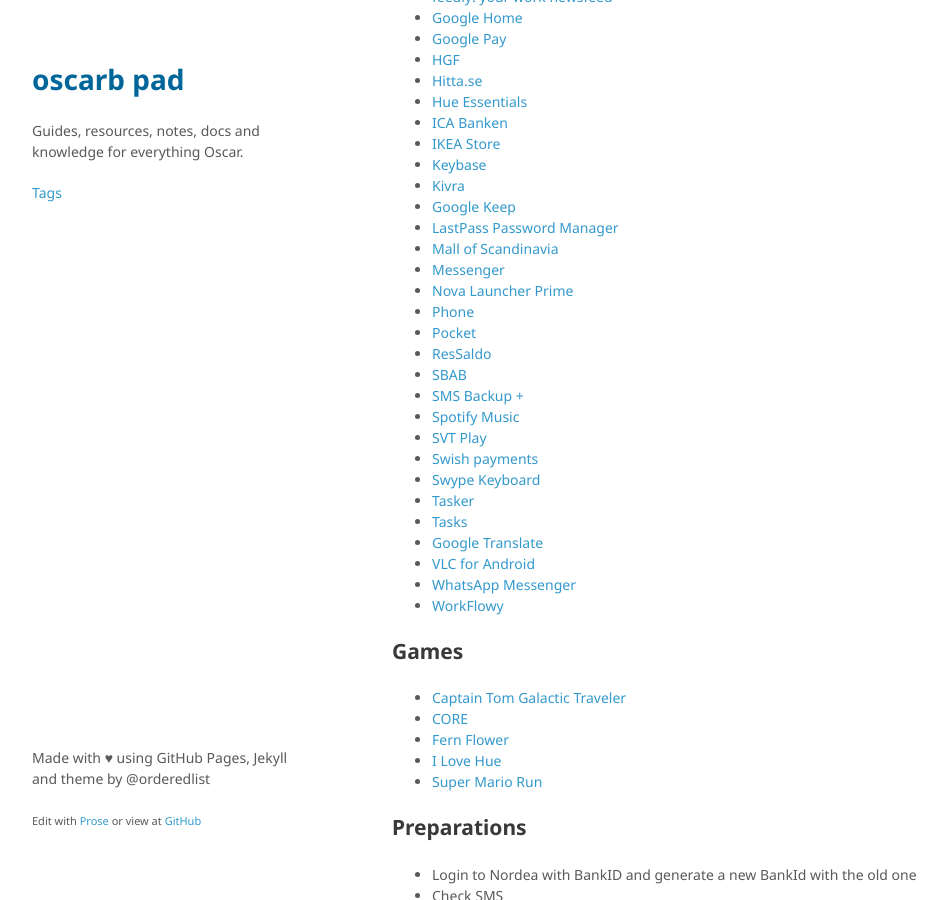
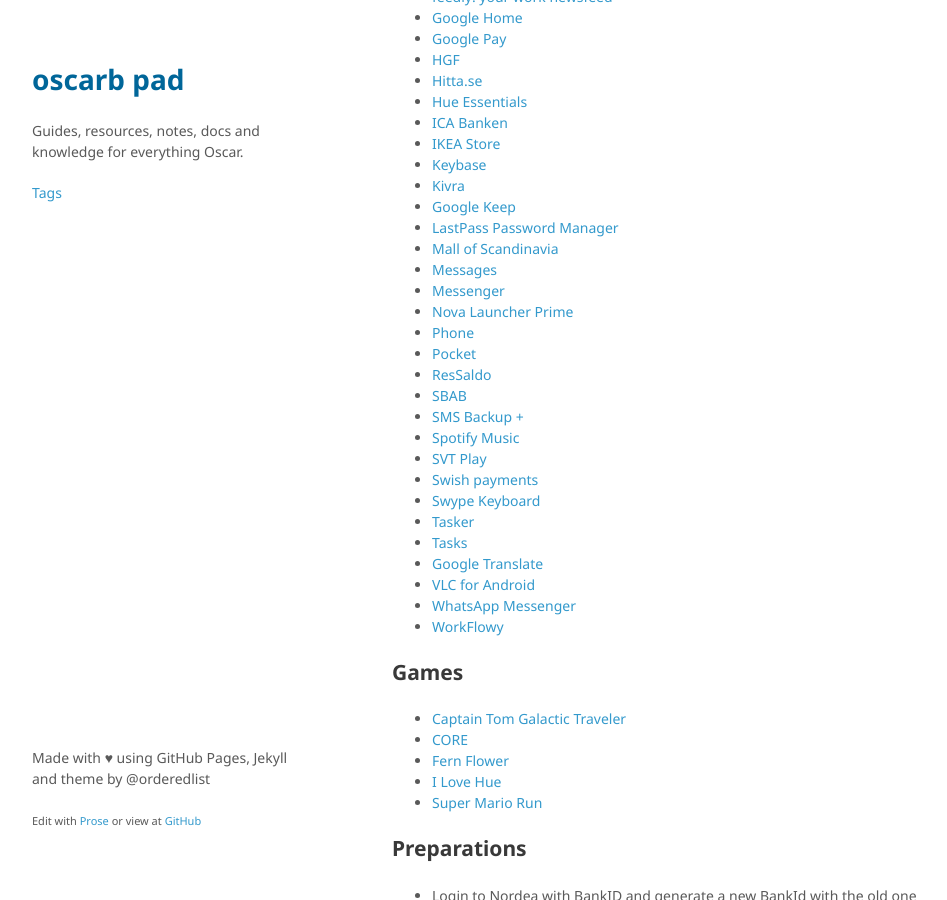
Before and after one commit to oscarb/pad, a Jekyll site: the page built from _docs/android-device-guide.md, in a window 1280 px wide and 900 px high, scrolled down 542 px. Shown: the whole window, without its empty margins (128-1075 px from the left). Built offline with Jekyll 4.4.1, drawn with Linux system fonts in a browser that asks for light colours; some web fonts are replaced.

Commit message:
Update android-device-guide.md

```diff
--- a/_docs/android-device-guide.md
+++ b/_docs/android-device-guide.md
@@ -40,6 +40,7 @@ published: true
 * [Google Keep](https://play.google.com/store/apps/details?id=com.google.android.keep)
 * [LastPass Password Manager](https://play.google.com/store/apps/details?id=com.lastpass.lpandroid)
 * [Mall of Scandinavia](https://play.google.com/store/apps/details?id=com.unibail.mallofscandinavia)
+* [Messages](https://play.google.com/store/apps/details?id=com.google.android.apps.messaging&rdid=com.google.android.apps.messaging)
 * [Messenger](https://play.google.com/store/apps/details?id=com.google.android.apps.messaging)
 * [Nova Launcher Prime](https://play.google.com/store/apps/details?id=com.teslacoilsw.launcher.prime)
 * [Phone](https://play.google.com/store/apps/details?id=com.google.android.dialer)
```
